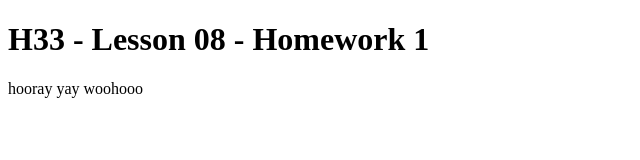
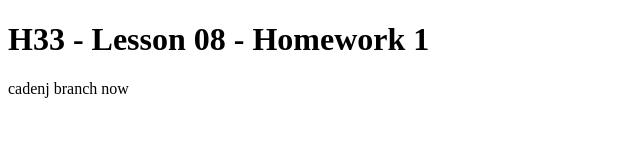
Before and after one commit to AssortedLlama/H33-08-hw, a plain HTML site: page index.html in a window 1280 px wide. Shown: the full height of the page, 0-640 px from the left. Drawn offline with Linux system fonts and the light colour scheme.

Commit message:
branch change

```diff
--- a/index.html
+++ b/index.html
@@ -7,6 +7,6 @@
 </head>
 <body>
     <h1>H33 - Lesson 08 - Homework 1</h1>
-    <p>hooray yay woohooo</p>
+    <p>cadenj branch now</p>
 </body>
 </html>
```
